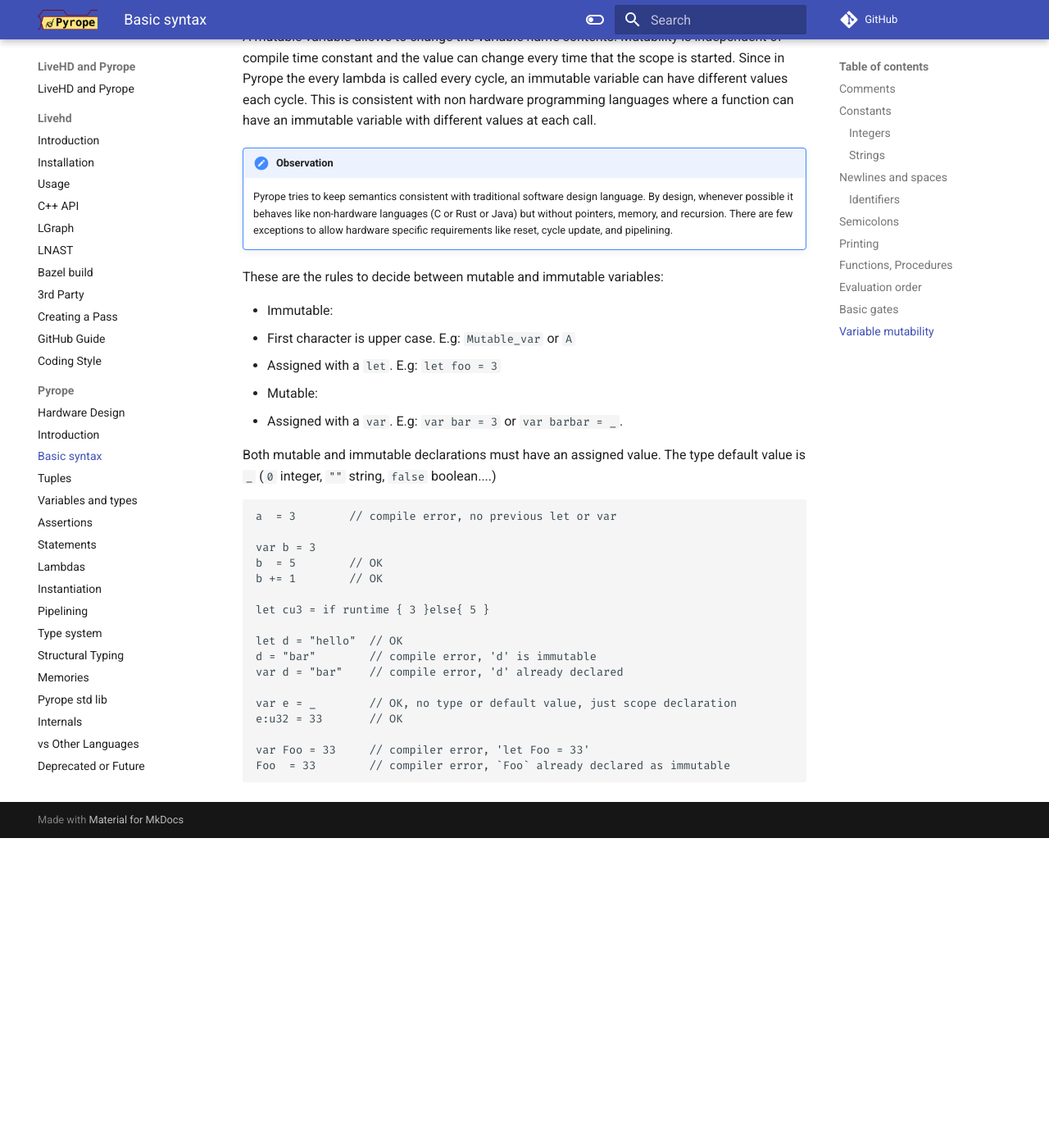
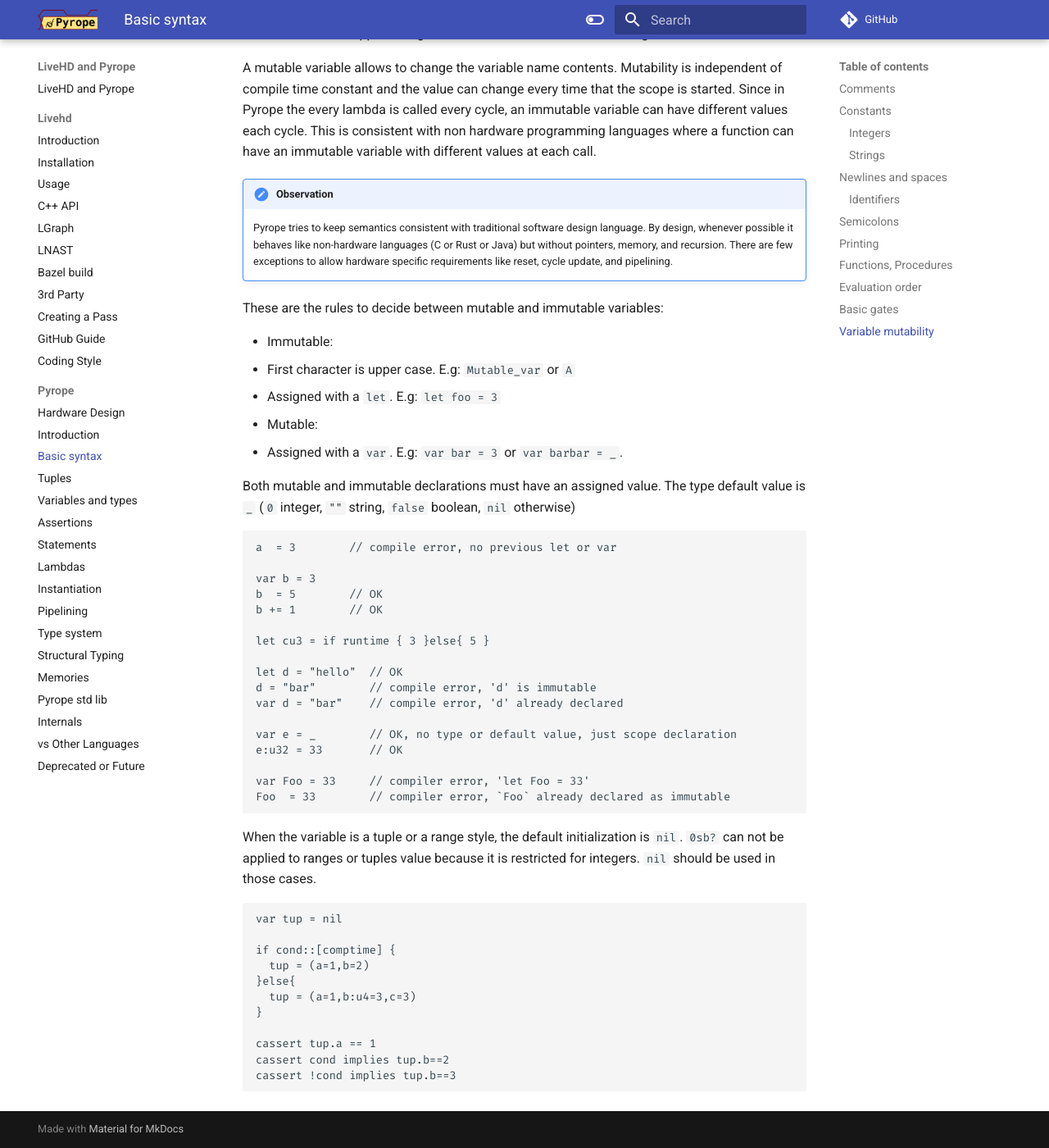
Before and after one commit to masc-ucsc/docs, an MkDocs documentation site: the page built from docs/pyrope/02-basics.md, in a window 1280 px wide and 1400 px high, scrolled down 8221 px. Shown: the whole window at 82% size. Built offline with MkDocs 1.6.1 and Material for MkDocs 9.7.7, drawn with Linux system fonts in a browser that asks for light colours; comment, search, counter and statistics services are not loaded; before the commit the page ends 9243 px from its top, so only the background shows below that; some of the changed text lies outside the part shown.

Commit message:
small clarification

````diff
--- a/docs/pyrope/02-basics.md
+++ b/docs/pyrope/02-basics.md
@@ -122,6 +122,8 @@ belongs to a new statement.
 a = 1
   + 3         // 1st stmt
 b,c = (1,3)   // 2nd stmt
+cassert a == 4 and b == 1 and c == 3
+
 d = 1 +       // compile error
     3         // compile error
 ```
@@ -491,7 +493,8 @@ These are the rules to decide between mutable and immutable variables:
   * Assigned with a `var`. E.g: `var bar = 3` or `var barbar = _`.
 
 Both mutable and immutable declarations must have an assigned value. The type
-default value is `_` (`0` integer, `""` string, `false` boolean....)
+default value is `_` (`0` integer, `""` string, `false` boolean, `nil`
+otherwise)
 
 ```
 a  = 3        // compile error, no previous let or var
@@ -512,3 +515,21 @@ e:u32 = 33       // OK
 var Foo = 33     // compiler error, 'let Foo = 33'
 Foo  = 33        // compiler error, `Foo` already declared as immutable
 ```
+
+When the variable is a tuple or a range style, the default initialization is
+`nil`. `0sb?` can not be applied to ranges or tuples value because it is
+restricted for integers. `nil` should be used in those cases.
+
+```
+var tup = nil
+
+if cond::[comptime] {
+  tup = (a=1,b=2)
+}else{
+  tup = (a=1,b:u4=3,c=3)
+}
+
+cassert tup.a == 1
+cassert cond implies tup.b==2
+cassert !cond implies tup.b==3
+```
````
Also changed, not shown: docs/pyrope/03-bundle.md (+11 -0 lines).
